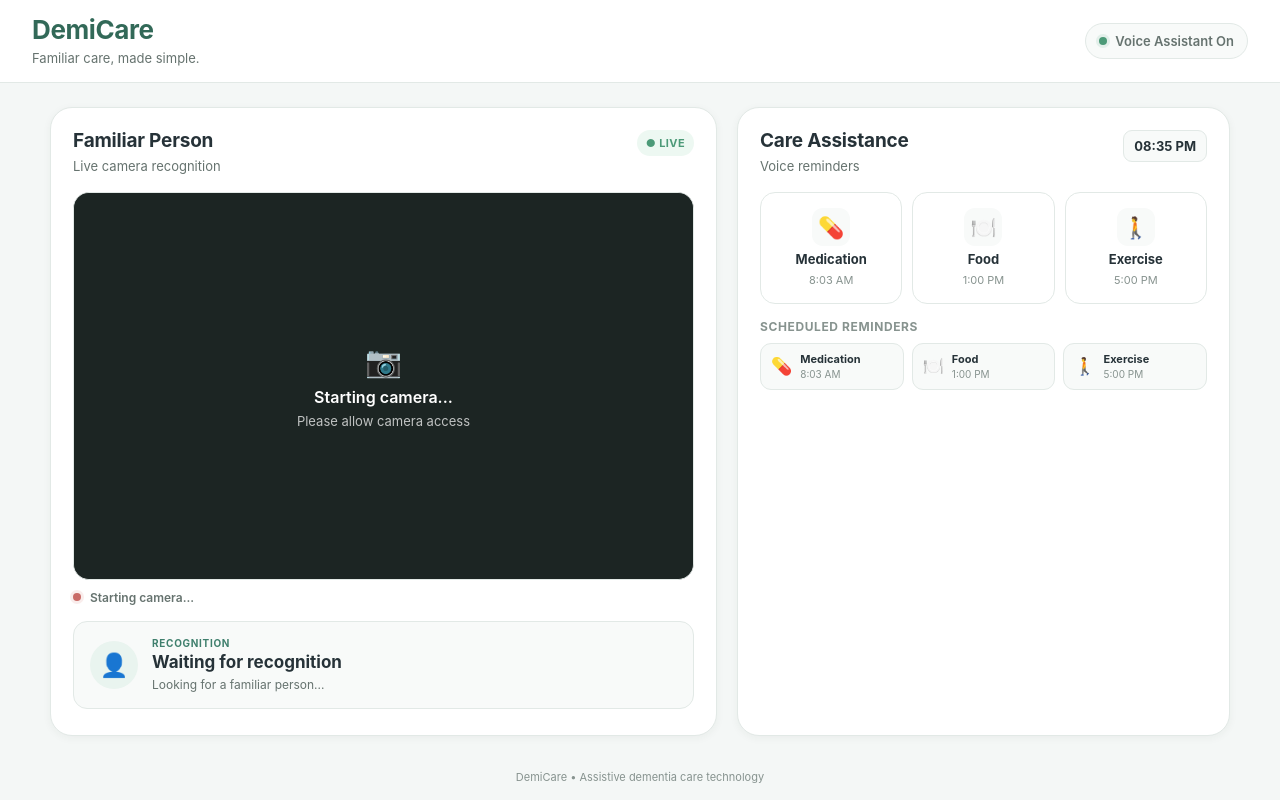
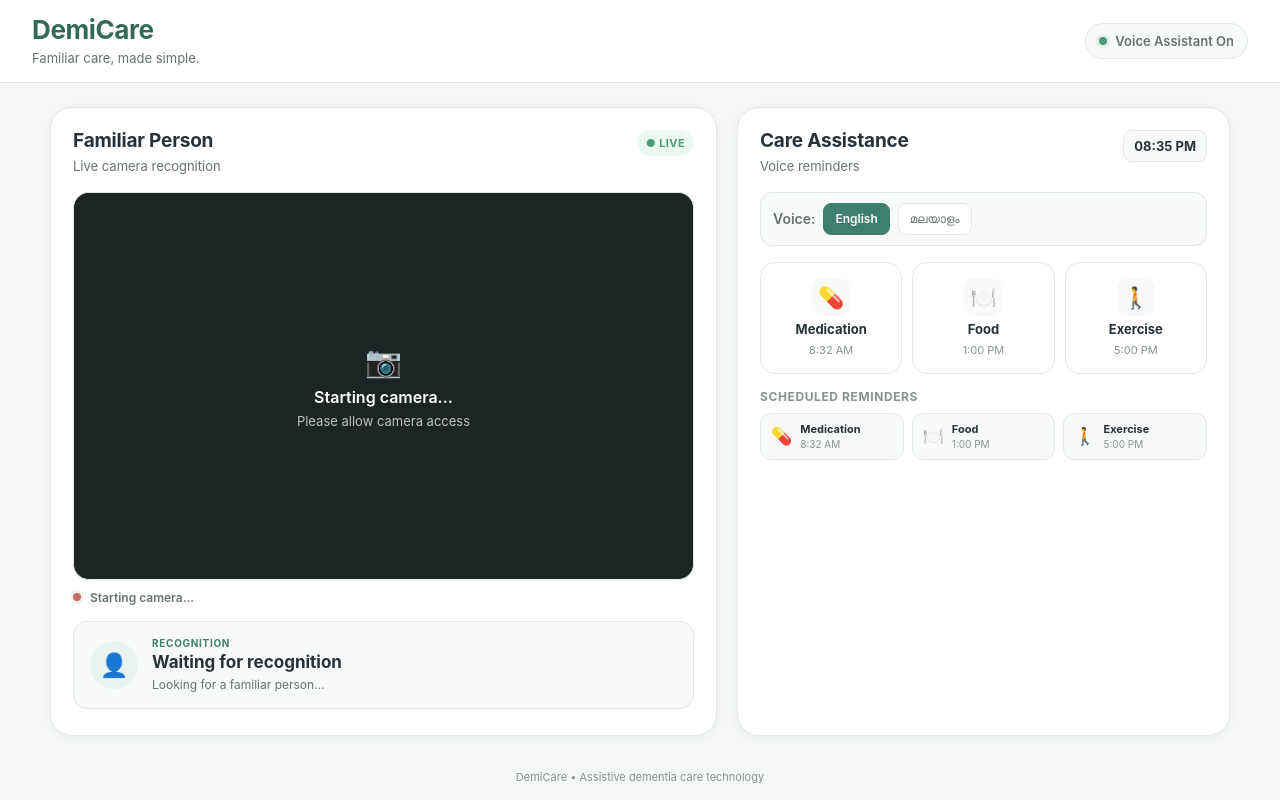
Before and after one commit to Anjana-S-V/Demi-care, a React app in the folder frontend/: page / in a window 1280 px wide. Built offline with nearby package versions, Linux system fonts and the light colour scheme; no server answers; the HTML template or start-up script is replaced by a standard one.

Commit message:
Add Malayalam voice assistance

```diff
--- a/frontend/src/App.jsx
+++ b/frontend/src/App.jsx
@@ -1,4 +1,3 @@
-
 import { useEffect, useRef, useState } from "react";
 import "./App.css";
 
@@ -23,13 +22,15 @@ const reminders = [
     icon: "💊",
     title: "Medication",
     message: "It is time to take your medicine.",
-    time: "08:03",
+    malayalamMessage: "മരുന്ന് കഴിക്കാനുള്ള സമയമായി.",
+    time: "08:32",
   },
   {
     id: "food",
     icon: "🍽️",
     title: "Food",
     message: "It is time for your meal.",
+    malayalamMessage: "ഭക്ഷണം കഴിക്കാനുള്ള സമയമായി.",
     time: "13:00",
   },
   {
@@ -37,9 +38,25 @@ const reminders = [
     icon: "🚶",
     title: "Exercise",
     message: "It is time for your walk.",
+    malayalamMessage: "നടക്കാനുള്ള സമയമായി.",
     time: "17:00",
   },
 ];
+
+// --------------------------------------------------
+// VOICE SETTINGS
+// --------------------------------------------------
+
+const languages = {
+  en: {
+    label: "English",
+    locale: "en-US",
+  },
+  ml: {
+    label: "മലയാളം",
+    locale: "ml-IN",
+  },
+};
 
 function App() {
   // ------------------------------------------------
@@ -84,6 +101,8 @@ function App() {
   const [currentTime, setCurrentTime] =
     useState(new Date());
 
+  const [language, setLanguage] = useState("en");
+
   // ------------------------------------------------
   // START CAMERA
   // ------------------------------------------------
@@ -123,7 +142,7 @@ function App() {
     }, 1000);
 
     return () => clearInterval(interval);
-  }, []);
+  }, [language]);
 
   // ------------------------------------------------
   // START CAMERA
@@ -350,6 +369,39 @@ function App() {
   };
 
   // ------------------------------------------------
+  // GET SELECTED VOICE
+  // ------------------------------------------------
+
+  const getSelectedVoice = () => {
+    if (!("speechSynthesis" in window)) {
+      return null;
+    }
+
+    const voices =
+      window.speechSynthesis.getVoices();
+
+    if (language === "ml") {
+      return (
+        voices.find(
+          (voice) =>
+            voice.lang
+              ?.toLowerCase()
+              .startsWith("ml")
+        ) || null
+      );
+    }
+
+    return (
+      voices.find(
+        (voice) =>
+          voice.lang
+            ?.toLowerCase()
+            .startsWith("en")
+      ) || null
+    );
+  };
+
+  // ------------------------------------------------
   // PERSON VOICE ANNOUNCEMENT
   // ------------------------------------------------
 
@@ -363,8 +415,17 @@ function App() {
       return;
     }
 
-    const announcement =
-      `${name}, your ${relationship}, is here.`;
+    let announcement;
+
+    if (language === "ml") {
+      announcement =
+        `${name}, നിങ്ങളുടെ ${getMalayalamRelationship(
+          relationship
+        )} ഇവിടെ എത്തിയിരിക്കുന്നു.`;
+    } else {
+      announcement =
+        `${name}, your ${relationship}, is here.`;
+    }
 
     const now = Date.now();
 
@@ -391,12 +452,48 @@ function App() {
         announcement
       );
 
+    speech.lang =
+      languages[language].locale;
+
+    const selectedVoice =
+      getSelectedVoice();
+
+    if (selectedVoice) {
+      speech.voice = selectedVoice;
+    }
+
     speech.rate = 0.85;
     speech.pitch = 1;
     speech.volume = 1;
 
     window.speechSynthesis.speak(
       speech
+    );
+  };
+
+  // ------------------------------------------------
+  // MALAYALAM RELATIONSHIP
+  // ------------------------------------------------
+
+  const getMalayalamRelationship = (
+    relationship
+  ) => {
+    const relationshipMap = {
+      Son: "മകൻ",
+      Daughter: "മകൾ",
+      Father: "അച്ഛൻ",
+      Mother: "അമ്മ",
+      Husband: "ഭർത്താവ്",
+      Wife: "ഭാര്യ",
+      Brother: "സഹോദരൻ",
+      Sister: "സഹോദരി",
+      Grandson: "കൊച്ചുമകൻ",
+      Granddaughter: "കൊച്ചുമകൾ",
+    };
+
+    return (
+      relationshipMap[relationship] ||
+      relationship
     );
   };
 
@@ -413,10 +510,25 @@ function App() {
 
     window.speechSynthesis.cancel();
 
+    const message =
+      language === "ml"
+        ? reminder.malayalamMessage
+        : reminder.message;
+
     const speech =
       new SpeechSynthesisUtterance(
-        reminder.message
+        message
       );
+
+    speech.lang =
+      languages[language].locale;
+
+    const selectedVoice =
+      getSelectedVoice();
+
+    if (selectedVoice) {
+      speech.voice = selectedVoice;
+    }
 
     speech.rate = 0.85;
     speech.pitch = 1;
@@ -490,9 +602,15 @@ function App() {
 
     if (status === "upcoming") {
       const message =
-        `${reminder.title} is scheduled for ${formatReminderTime(
-          reminder.time
-        )}. It is not time yet.`;
+        language === "ml"
+          ? `${getMalayalamTitle(
+              reminder.id
+            )} ${formatReminderTime(
+              reminder.time
+            )}-ന് നിശ്ചയിച്ചിരിക്കുന്നു. ഇപ്പോൾ സമയമായിട്ടില്ല.`
+          : `${reminder.title} is scheduled for ${formatReminderTime(
+              reminder.time
+            )}. It is not time yet.`;
 
       setActiveReminder({
         ...reminder,
@@ -510,9 +628,17 @@ function App() {
     // ----------------------------------------------
 
     const message =
-      `${reminder.title} was scheduled for ${formatReminderTime(
-        reminder.time
-      )}. It is not time for ${reminder.title.toLowerCase()} right now.`;
+      language === "ml"
+        ? `${getMalayalamTitle(
+            reminder.id
+          )} ${formatReminderTime(
+            reminder.time
+          )}-നാണ് നിശ്ചയിച്ചിരുന്നത്. ഇപ്പോൾ ${getMalayalamTitle(
+            reminder.id
+          )} ചെയ്യാനുള്ള സമയമല്ല.`
+        : `${reminder.title} was scheduled for ${formatReminderTime(
+            reminder.time
+          )}. It is not time for ${reminder.title.toLowerCase()} right now.`;
 
     setActiveReminder({
       ...reminder,
@@ -521,6 +647,20 @@ function App() {
     });
 
     speakCustomMessage(message);
+  };
+
+  // ------------------------------------------------
+  // MALAYALAM REMINDER TITLES
+  // ------------------------------------------------
+
+  const getMalayalamTitle = (id) => {
+    const titles = {
+      medication: "മരുന്ന് കഴിക്കൽ",
+      food: "ഭക്ഷണം",
+      exercise: "വ്യായാമം",
+    };
+
+    return titles[id] || "";
   };
 
   // ------------------------------------------------
@@ -542,6 +682,16 @@ function App() {
       new SpeechSynthesisUtterance(
         message
       );
+
+    speech.lang =
+      languages[language].locale;
+
+    const selectedVoice =
+      getSelectedVoice();
+
+    if (selectedVoice) {
+      speech.voice = selectedVoice;
+    }
 
     speech.rate = 0.85;
     speech.pitch = 1;
@@ -871,6 +1021,57 @@ function App() {
 
           </div>
 
+          {/* LANGUAGE SELECTOR */}
+
+          <div
+            className="language-selector"
+            style={{
+              display: "flex",
+              alignItems: "center",
+              gap: "8px",
+              marginBottom: "16px",
+            }}
+          >
+            <span
+              style={{
+                fontSize: "14px",
+                fontWeight: 600,
+              }}
+            >
+              Voice:
+            </span>
+
+            <button
+              type="button"
+              onClick={() => {
+                setLanguage("en");
+                window.speechSynthesis?.cancel();
+              }}
+              className={
+                language === "en"
+                  ? "language-button active"
+                  : "language-button"
+              }
+            >
+              English
+            </button>
+
+            <button
+              type="button"
+              onClick={() => {
+                setLanguage("ml");
+                window.speechSynthesis?.cancel();
+              }}
+              className={
+                language === "ml"
+                  ? "language-button active"
+                  : "language-button"
+              }
+            >
+              മലയാളം
+            </button>
+          </div>
+
           {/* REMINDER BUTTONS */}
 
           <div className="reminder-buttons">
@@ -929,7 +1130,11 @@ function App() {
 
                 <p>
                   {activeReminder.manualMessage ||
-                    activeReminder.message}
+                    (
+                      language === "ml"
+                        ? activeReminder.malayalamMessage
+                        : activeReminder.message
+                    )}
                 </p>
 
               </div>
```
